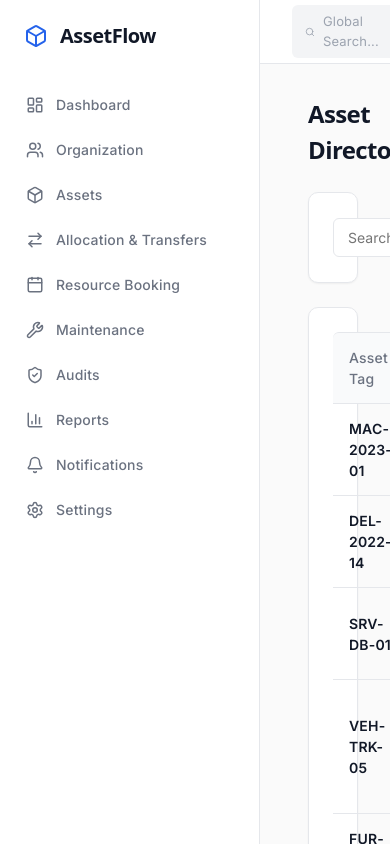
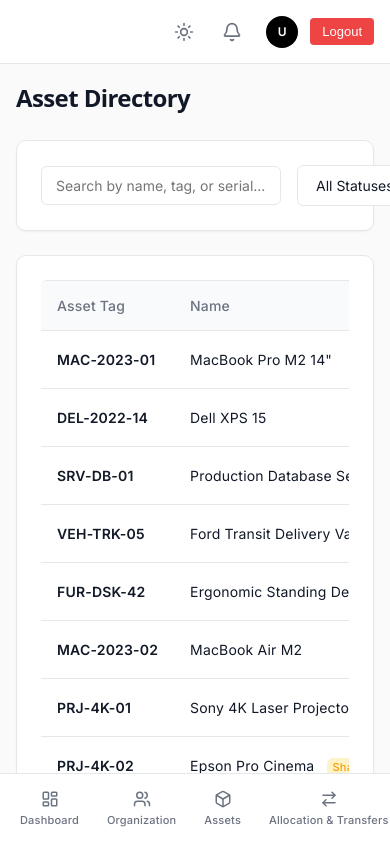
Before and after one commit to Kushalsheth7/AssertFlow, a React (Vite) app in the folder frontend/: page /assets in a window 390 px wide. Built offline with nearby package versions, Linux system fonts and the light colour scheme.

Commit message:
add global mobile responsiveness and bottom navigation

```diff
--- a/frontend/src/App.css
+++ b/frontend/src/App.css
@@ -247,3 +247,13 @@ h3 { font-size: 14px; font-weight: 500; color: var(--text-secondary); }
 .badge.warning { background-color: var(--warning-bg); color: var(--warning); }
 .badge.danger { background-color: var(--danger-bg); color: var(--danger); }
 .badge.info { background-color: var(--info-bg); color: var(--info); }
+
+/* Mobile Responsiveness for Tables */
+@media (max-width: 768px) {
+  .data-table {
+    display: block;
+    width: 100%;
+    overflow-x: auto;
+    white-space: nowrap;
+  }
+}
--- a/frontend/src/components/Layout.css
+++ b/frontend/src/components/Layout.css
@@ -159,3 +159,58 @@
   overflow-y: auto;
   padding: 32px 48px; /* Large whitespace */
 }
+
+/* Mobile Responsiveness */
+@media (max-width: 768px) {
+  .app-layout {
+    flex-direction: column;
+  }
+
+  .sidebar {
+    width: 100%;
+    position: fixed;
+    bottom: 0;
+    height: auto;
+    border-right: none;
+    border-top: 1px solid var(--border-color);
+    flex-direction: row;
+    z-index: 100;
+  }
+
+  .sidebar-header {
+    display: none; /* Hide header on mobile to save space */
+  }
+
+  .sidebar-nav {
+    flex-direction: row;
+    overflow-x: auto;
+    padding: 8px;
+    width: 100%;
+    margin-bottom: 0;
+  }
+
+  .sidebar-nav a {
+    padding: 8px 12px;
+    flex-direction: column;
+    font-size: 11px;
+    gap: 4px;
+    white-space: nowrap;
+  }
+
+  .page-content {
+    padding: 16px;
+    padding-bottom: 80px; /* Space for bottom nav */
+  }
+
+  .topbar {
+    padding: 0 16px;
+  }
+
+  .search-box {
+    display: none; /* Hide search on mobile */
+  }
+
+  .user-info span {
+    display: none; /* Hide username text on mobile, just show avatar */
+  }
+}
--- a/frontend/src/pages/Maintenance.css
+++ b/frontend/src/pages/Maintenance.css
@@ -161,3 +161,10 @@
   border: 1px dashed var(--border-color);
   border-radius: var(--radius-md);
 }
+
+/* Mobile Responsiveness for Kanban */
+@media (max-width: 768px) {
+  .kanban-column {
+    flex: 0 0 85vw;
+  }
+}
```
